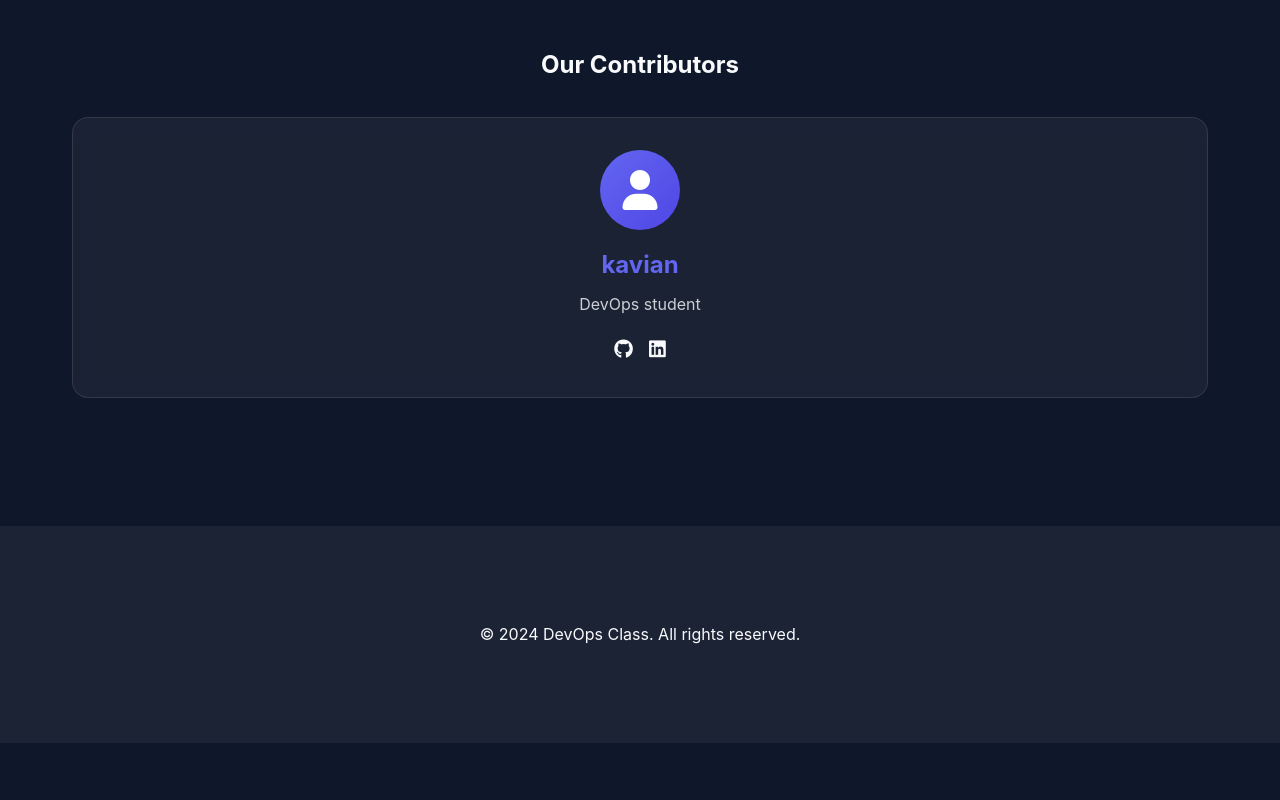
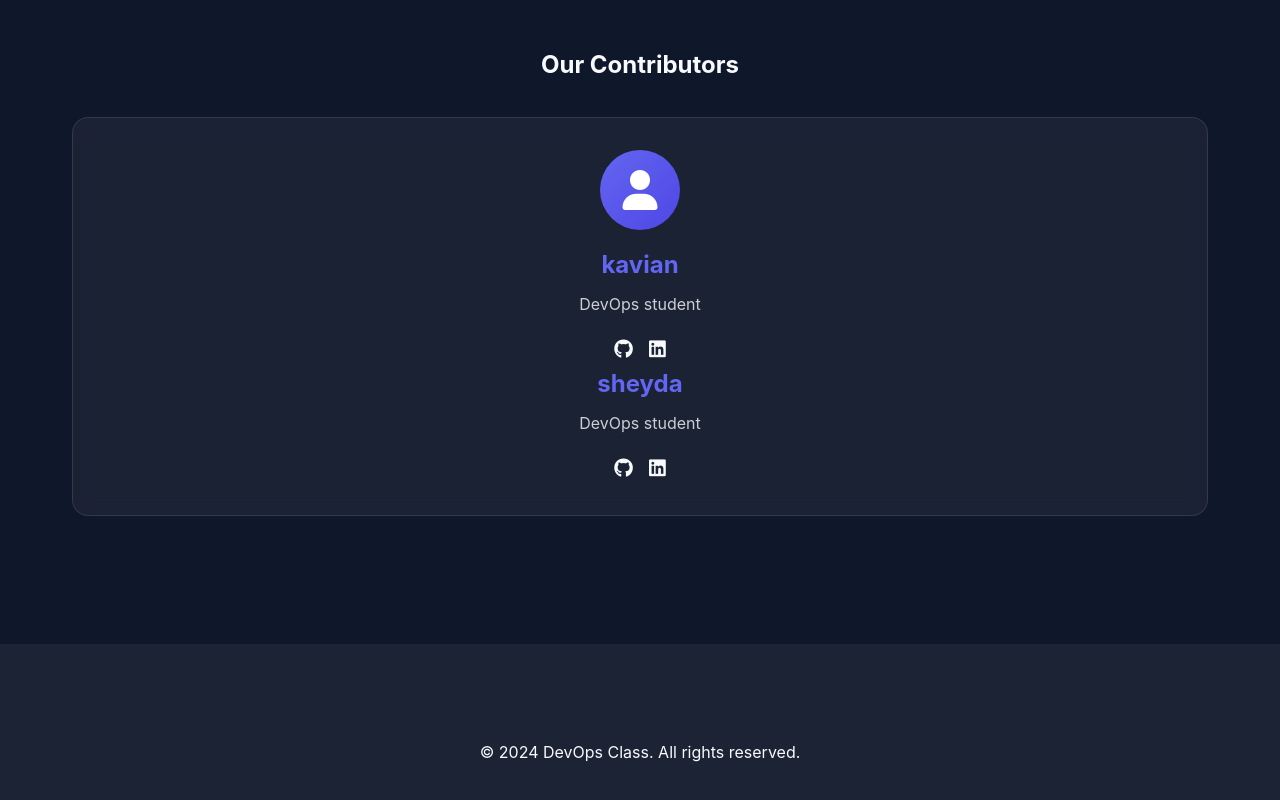
Before and after one commit to shervin9/git-week2, a plain HTML site: page index.html in a window 1280 px wide. Shown: the part 3043-3843 px from the top of the page. Before the commit the page ends 3786 px from the top, so only its background shows below. Drawn offline with Linux system fonts and the light colour scheme.

Commit message:
changing txt

```diff
--- a/index.html
+++ b/index.html
@@ -137,6 +137,12 @@
             <a href="#" class="social-link"><i class="fab fa-github"></i></a>
             <a href="#" class="social-link"><i class="fab fa-linkedin"></i></a>
           </div>
+          <h3>sheyda</h3>
+          <p>DevOps student</p>
+          <div class="contributor-links">
+            <a href="#" class="social-link"><i class="fab fa-github"></i></a>
+            <a href="#" class="social-link"><i class="fab fa-linkedin"></i></a>
+          </div>
         </div>
       </div>
     </div>
```
